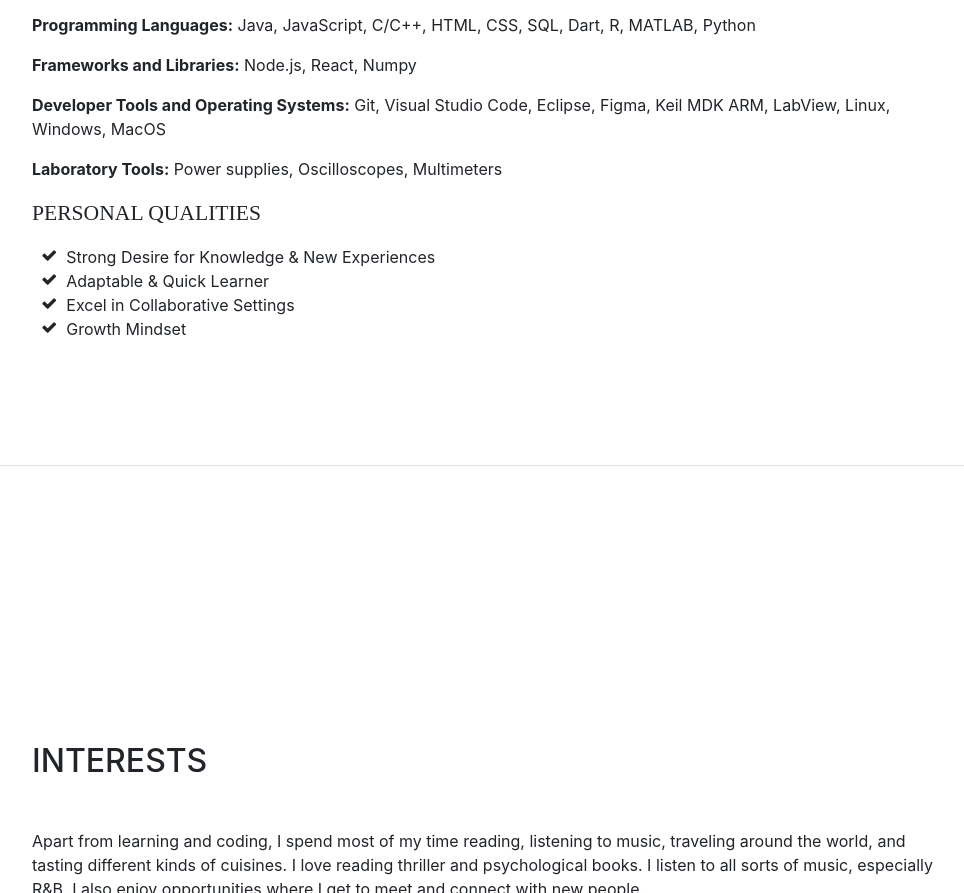
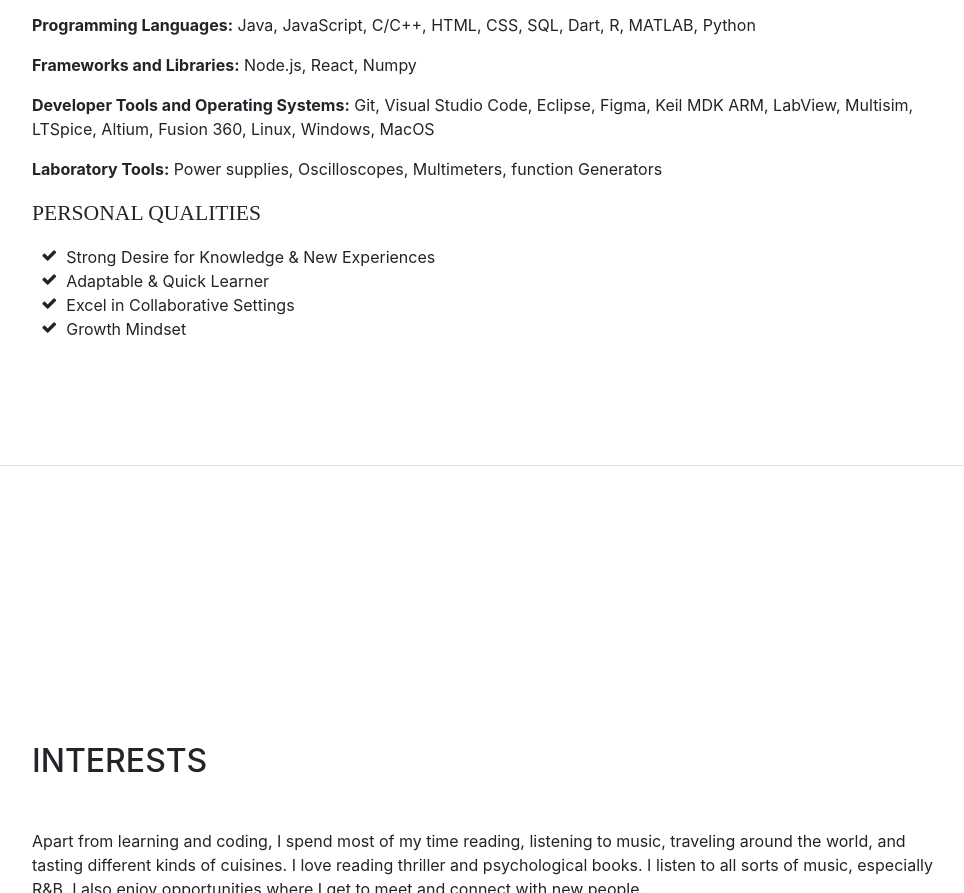
Before and after one commit to terryltran/Personal-Website, a website with bundled scripts: page index.html in a window 1280 px wide. Shown: the part 4439-5332 px from the top of the page, without its empty margins (288-1252 px from the left). Built offline with nearby package versions, Linux system fonts and the light colour scheme; a web font is replaced by a local one.

Commit message:
Update index.html

```diff
--- a/index.html
+++ b/index.html
@@ -256,8 +256,8 @@
           </ul>
           <p><strong>Programming Languages:</strong> Java, JavaScript, C/C++, HTML, CSS, SQL, Dart, R, MATLAB, Python</p>
           <p><strong>Frameworks and Libraries:</strong> Node.js, React, Numpy</p>
-          <p><strong>Developer Tools and Operating Systems:</strong> Git, Visual Studio Code, Eclipse, Figma, Keil MDK ARM, LabView, Linux, Windows, MacOS</p>
-          <p><strong>Laboratory Tools:</strong> Power supplies, Oscilloscopes, Multimeters</p>
+          <p><strong>Developer Tools and Operating Systems:</strong> Git, Visual Studio Code, Eclipse, Figma, Keil MDK ARM, LabView, Multisim, LTSpice, Altium, Fusion 360, Linux, Windows, MacOS</p>
+          <p><strong>Laboratory Tools:</strong> Power supplies, Oscilloscopes, Multimeters, function Generators</p>
           <div class="subheading mb-3">Personal Qualities</div>
           <ul class="fa-ul mb-0">
             <li>
```
